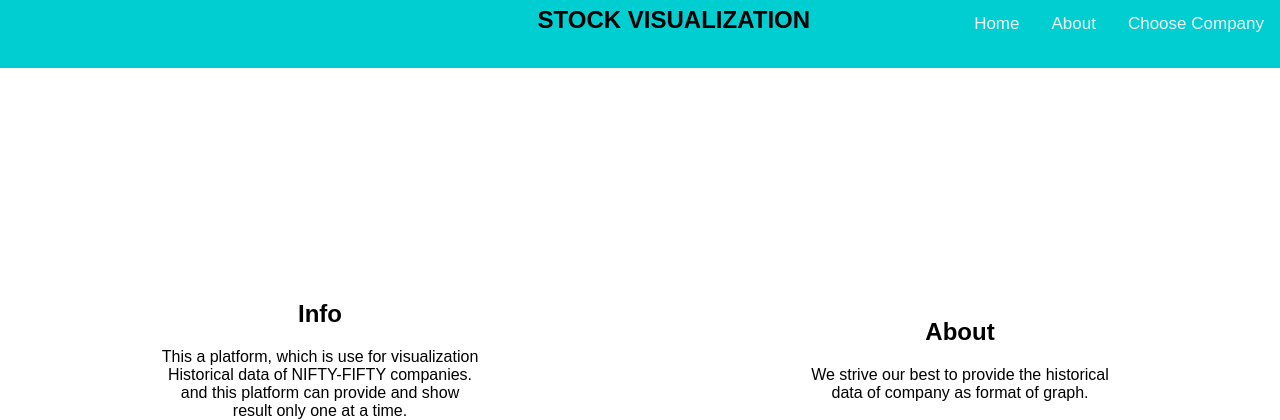
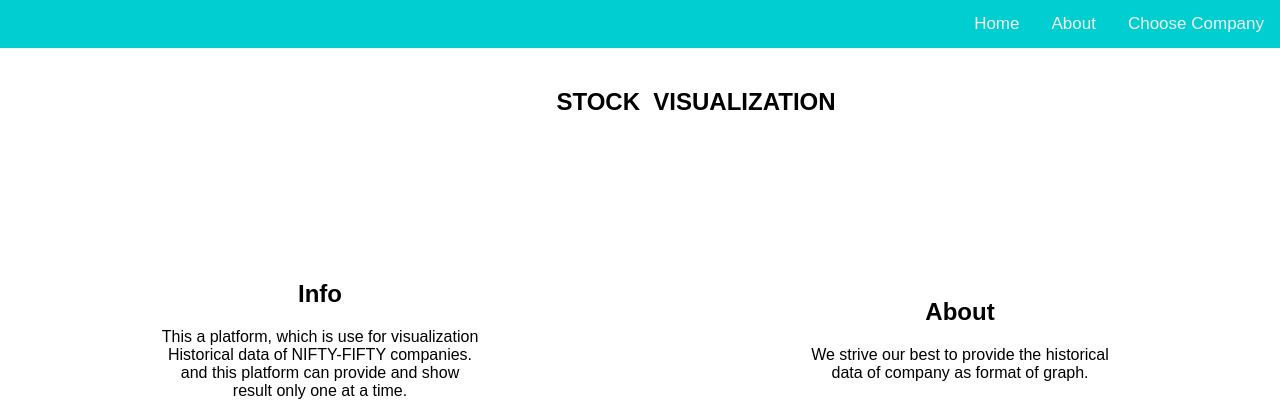
Before and after one commit to Ramesh-Prajapat/STOCK-VISUALIZATION, a Django app: page /about in a window 1280 px wide. Shown: the top 420 px of the page. Run offline with Django 3.2, Linux system fonts and the light colour scheme; some libraries are stand-ins or nearby versions.

Commit message:
Update about.html
Update the code at about.html

```diff
--- a/Work_Station/templates/about.html
+++ b/Work_Station/templates/about.html
@@ -70,11 +70,9 @@ body {
     <a href="choose_cmp">Choose Company</a>
     <a href="about">About</a>
     <a href="home">Home</a>
-    <div class="top-right">
-      <h2 style="transform: translate(42%, -50%);" >STOCK VISUALIZATION</h2>
-    </div>
 </div>
 <div class="split left">
+  <h2 style="text-align: right;">STOCK</h2>
   <div class="split_centered">
     <h2>Info</h2>
     <p>This a platform, which is use for visualization Historical data of NIFTY-FIFTY companies. and this platform can provide and show result only one at a time. </p>
@@ -82,6 +80,7 @@ body {
 </div>
 
 <div class="split right">
+  <h2 style="text-align: left;">&nbsp;&nbsp;VISUALIZATION</h2>
   <div class="split_centered">
     <h2>About</h2>
     <p>We strive our best to provide the historical data of company as format of graph.</p>
```
